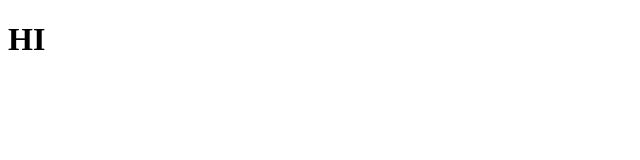
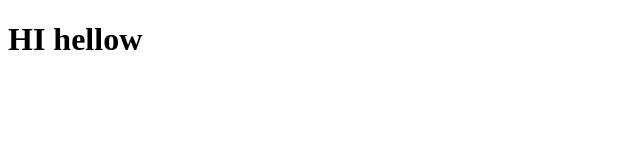
Before and after one commit to DeekshithY/ReactMeals, a plain HTML site: page index.html in a window 1280 px wide. Shown: the whole page, without its empty margins (0-640 px from the left). Drawn offline with Linux system fonts and the light colour scheme.

Commit message:
Update index.html

```diff
--- a/index.html
+++ b/index.html
@@ -5,7 +5,7 @@
 	</head>
 	<body>
 
-	<h1>HI</h1>
+	<h1>HI hellow </h1>
 
 	</body>
 </html>
```
